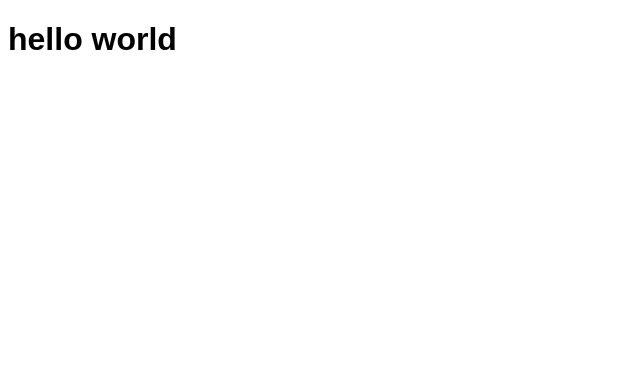
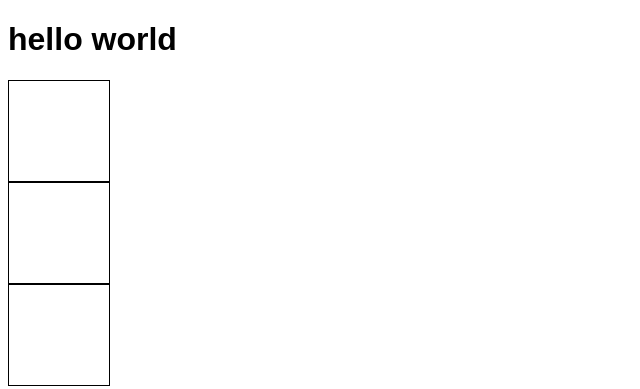
Before and after one commit to altonfo96/git-workshop-001, a plain HTML site: page index.html in a window 1280 px wide. Shown: the whole page, without its empty margins (0-640 px from the left). Drawn offline with Linux system fonts and the light colour scheme.

Commit message:
alton/add-shapes

```diff
--- a/index.html
+++ b/index.html
@@ -9,10 +9,10 @@
 </head>
 <body>
     <h1> hello world </h1>
-    <div>
-        <div></div>
-        <div></div>
-        <div></div>
+    <div class="container">
+        <div class = "box"></div>
+        <div class = "box"></div>
+        <div class = "box"></div>
     </div>
 
 </body>
--- a/main.css
+++ b/main.css
@@ -1,3 +1,13 @@
 body {
     font-family: sans-serif;
 }
+
+.box{
+height: 100px;
+width: 100px;
+border: 1px solid #000
+}
+
+.container{
+
+}
```
